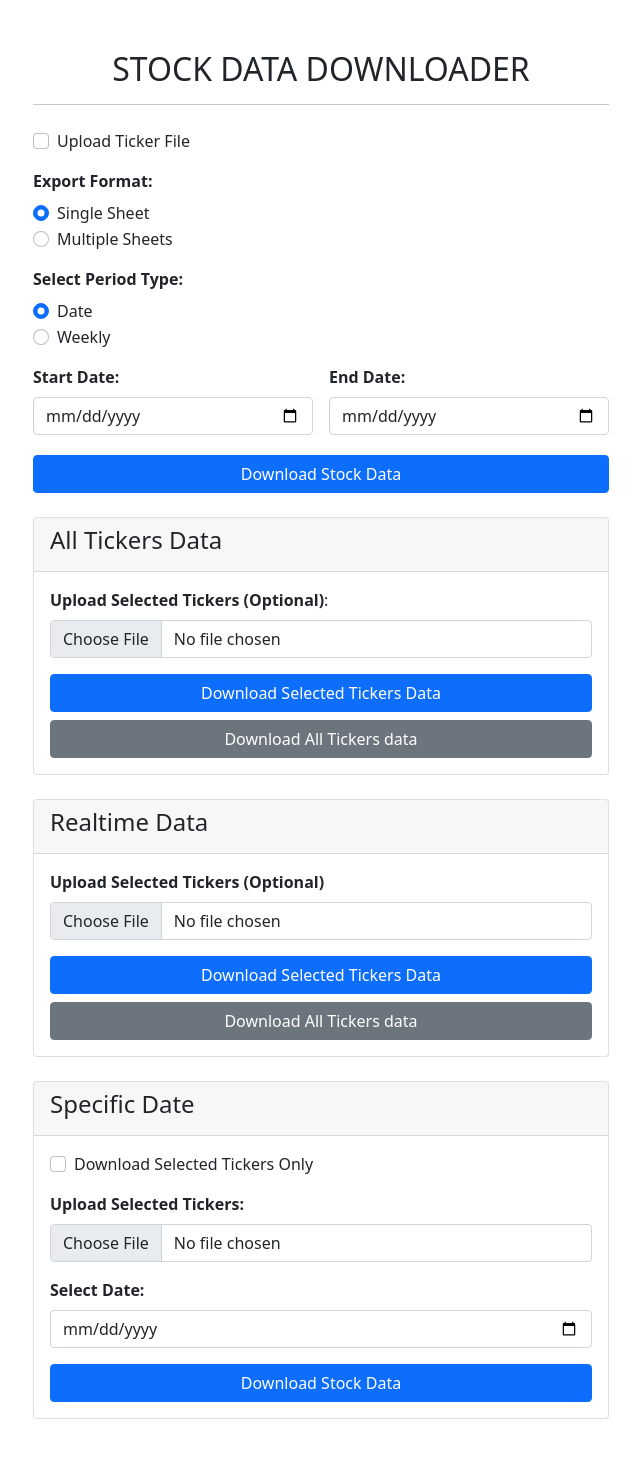
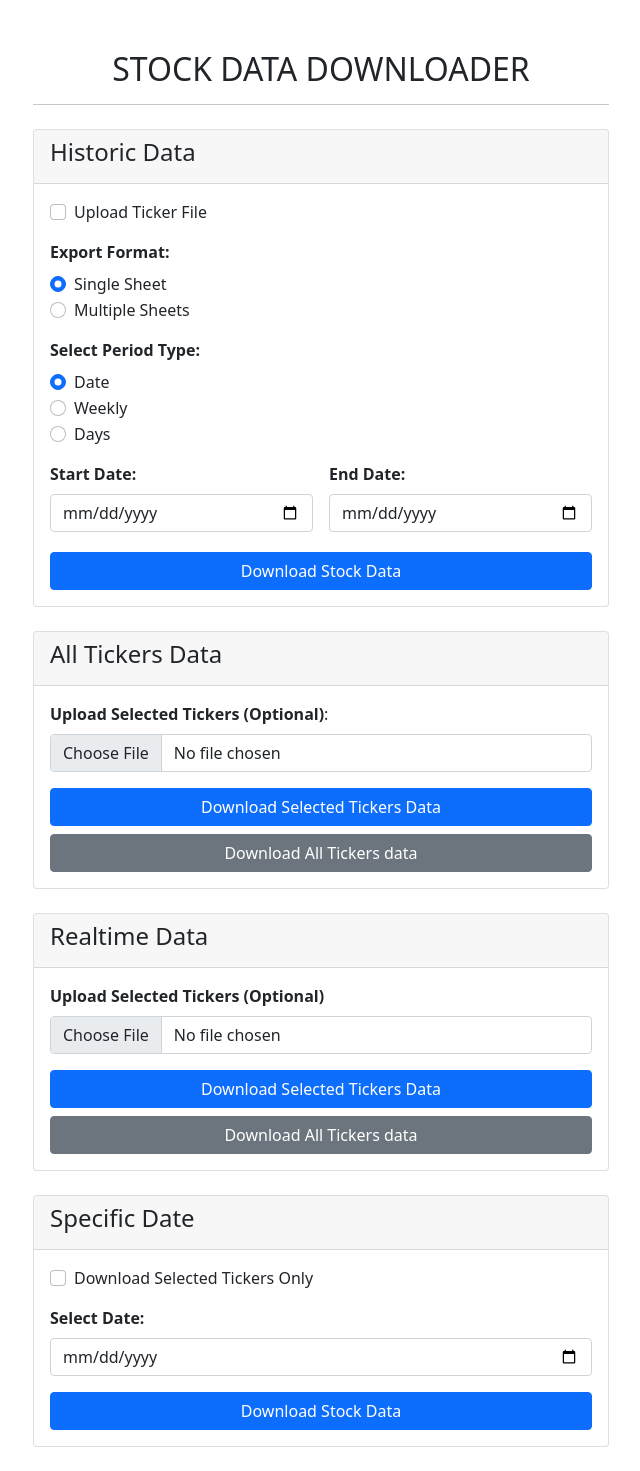
Before and after one commit to ashutoh-excel2011/stock_data_script, a Flask app: page / in a window 1280 px wide. Shown: the whole page, without its empty margins (319-959 px from the left). Before the commit the page ends 1419 px from the top, so only its background shows below. Run offline with Flask 3, Linux system fonts and the light colour scheme; some libraries are stand-ins or nearby versions.

Commit message:
Updated time for historic/ Added days option

```diff
--- a/backend/app.py
+++ b/backend/app.py
@@ -251,7 +251,7 @@ def download():
                 flash('Invalid file format. Please upload an Excel file.')
                 return redirect('/')
 
-        # Handle date range or weeks input
+        # Handle date range, weeks, or days input
         if period_type == 'date':
             start_date = request.form['start_date']
             end_date = request.form['end_date']
@@ -262,7 +262,7 @@ def download():
             if start_date_obj >= end_date_obj:
                 flash('End date must be after start date')
                 return redirect('/')
-        else:
+        elif period_type == 'weeks':
             weeks = int(request.form['weeks'])
             if weeks <= 0:
                 flash('Weeks must be a positive number')
@@ -270,6 +270,16 @@ def download():
 
             end_date_obj = datetime.now()
             start_date_obj = end_date_obj - timedelta(weeks=weeks)
+            start_date = start_date_obj.strftime('%Y-%m-%d')
+            end_date = end_date_obj.strftime('%Y-%m-%d')
+        else:  # period_type == 'days'
+            days = int(request.form['days'])
+            if days <= 0:
+                flash('Days must be a positive number')
+                return redirect('/')
+
+            end_date_obj = datetime.now()
+            start_date_obj = end_date_obj - timedelta(days=days)
             start_date = start_date_obj.strftime('%Y-%m-%d')
             end_date = end_date_obj.strftime('%Y-%m-%d')
 
@@ -293,7 +303,7 @@ def download():
 
 
         output.seek(0)
-        filename = f'Market data-historic-{sheet_type}-manual-{time.strftime("%d%m%y")}-range {start_date.replace("-", "")}-{end_date.replace("-", "")}.xlsx'
+        filename = f'Market data-historic-{sheet_type}-manual-{time.strftime("%d%m%y-%H%M%S")}-range {start_date.replace("-", "")}-{end_date.replace("-", "")}.xlsx'
 
         # Replace the file_path line in download route with:
         if export_format == 'single':
--- a/backend/templates/index.html
+++ b/backend/templates/index.html
@@ -50,7 +50,9 @@
                 {% endfor %}
             {% endif %}
         {% endwith %}
-
+        <div class="card mb-4 mt-4">
+            <div class="card-header"><h4>Historic Data</h4></div>
+            <div class="card-body">
                 <form method="POST" action="/download" enctype="multipart/form-data">
                     <div class="form-check mb-3">
                         <input class="form-check-input" type="checkbox" id="use_uploaded_file" name="use_uploaded_file">
@@ -58,7 +60,7 @@
                             Upload Ticker File
                         </label>
                     </div>
-            <div class="form-group mb-3" id="file_upload_group">
+                    <div class="form-group mb-3" id="file_upload">
                         <label for="file" class="form-label"><strong>Upload Excel File with Tickers:</strong></label>
                         <input class="form-control" type="file" id="file" name="file" accept=".xlsx,.xls">
                         <div class="form-text">
@@ -86,6 +88,10 @@
                             <input class="form-check-input" type="radio" name="period_type" id="period_weeks" value="weeks">
                             <label class="form-check-label" for="period_weeks">Weekly</label>
                         </div>
+                        <div class="form-check">
+                            <input class="form-check-input" type="radio" name="period_type" id="period_days" value="days">
+                            <label class="form-check-label" for="period_days">Days</label>
+                        </div>
                     </div>
                     <div class="period-input date active mb-3">
                         <div class="form-group row g-3 align-items-center">
@@ -105,10 +111,18 @@
                             <input type="number" class="form-control" id="weeks" name="weeks" min="1">
                         </div>
                     </div>
+                    <div class="period-input days mb-3">
+                        <div class="form-group">
+                            <label for="days" class="form-label"><strong>Number of Days:</strong></label>
+                            <input type="number" class="form-control" id="days" name="days" min="1">
+                        </div>
+                    </div>
                     <div class="d-grid">
                         <button type="submit" class="btn btn-primary">Download Stock Data</button>
                     </div>
                 </form>
+            </div>
+        </div>
         <div class="card mb-4 mt-4">
             <div class="card-header"><h4>All Tickers Data</h4></div>
             <div class="card-body">
@@ -188,7 +202,7 @@
     <script>
         document.addEventListener("DOMContentLoaded", function () {
             const checkbox = document.getElementById("use_uploaded_file");
-            const fileUploadGroup = document.getElementById("file_upload_group");
+            const fileUploadGroup = document.getElementById("file_upload");
 
             // Initial visibility
             fileUploadGroup.style.display = checkbox.checked ? "block" : "none";
```
Also changed, not shown: backend/historic_data.py (+12 -4 lines). Lines whose indentation alone changed are shown as unchanged.
